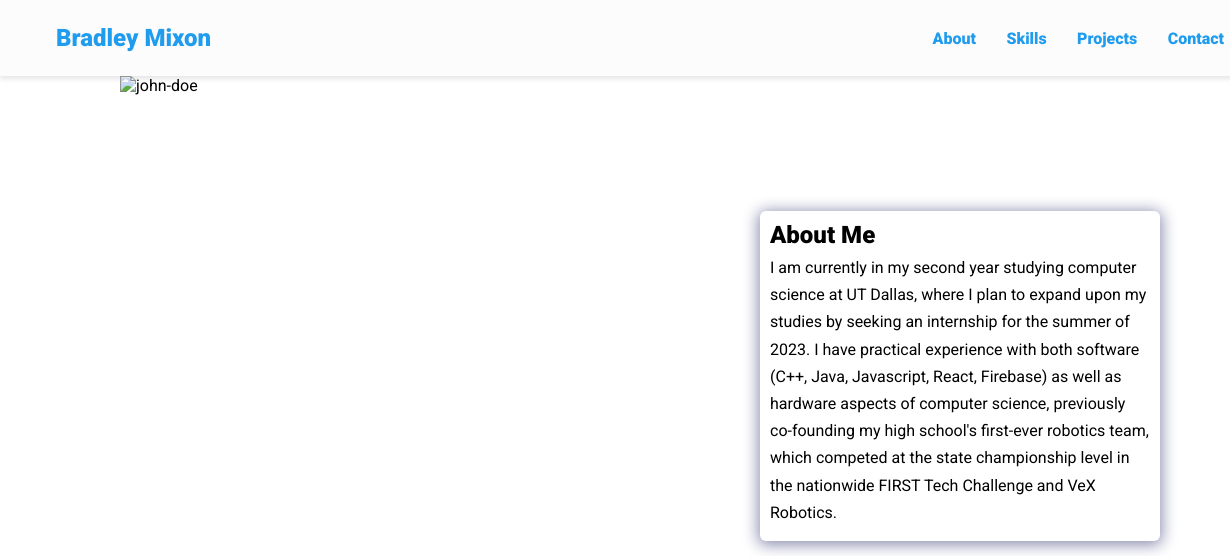
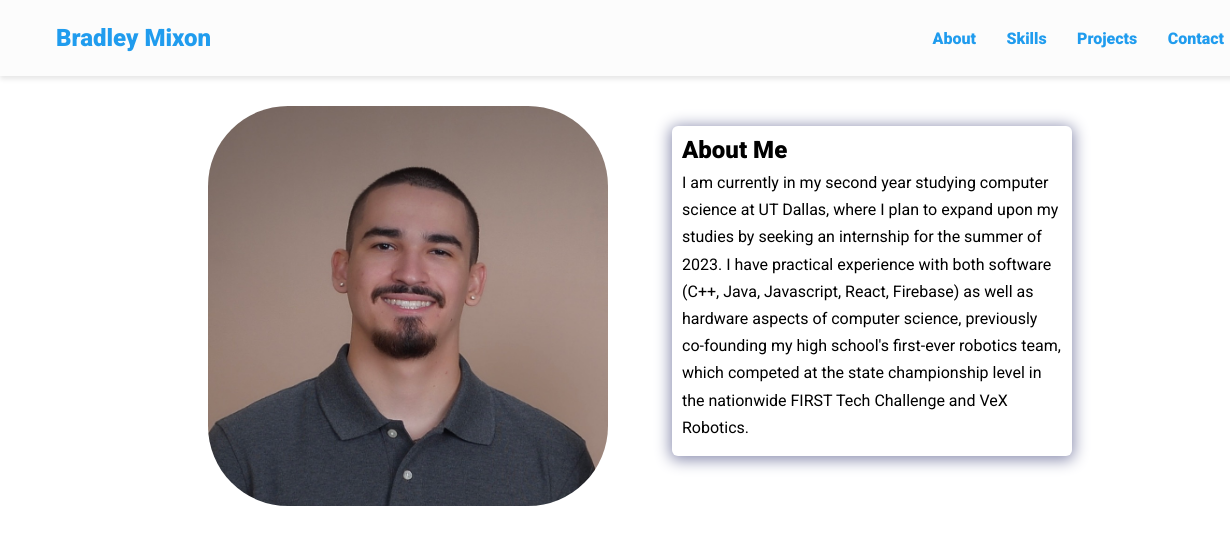
Before and after one commit to bradleymixon/portfolio-website, a plain HTML site: page index.html in a window 1280 px wide. Shown: the top 556 px of the page, 0-1230 px from the left. Drawn offline with nearby package versions, Linux system fonts and the light colour scheme.

Commit message:
Added profile pic

```diff
--- a/assets/css/styles.css
+++ b/assets/css/styles.css
@@ -96,14 +96,16 @@ nav ul li {
     display: flex;
     align-items: center;
     justify-content: center;
-    gap: 2.5rem;
+    gap: 4rem;
     max-width: 68.75rem;
     margin: auto;
 }
 
 .hero img {
-    height: 37.5rem;
-    width: 37.5rem;
+    height: 25rem;
+    width: 25rem;
+    border-radius: 20%;
+    margin-top: 30px;
 }
 
 .bio {
@@ -125,6 +127,7 @@ nav ul li {
 .more-about {
     background-color: var(--bg-color);
     padding: 1rem 6rem;
+    margin-top: 50px;
 }
 
 .more-about h2 {
```
Also changed, not shown: assets/images/profile-pic.jpeg (added).
